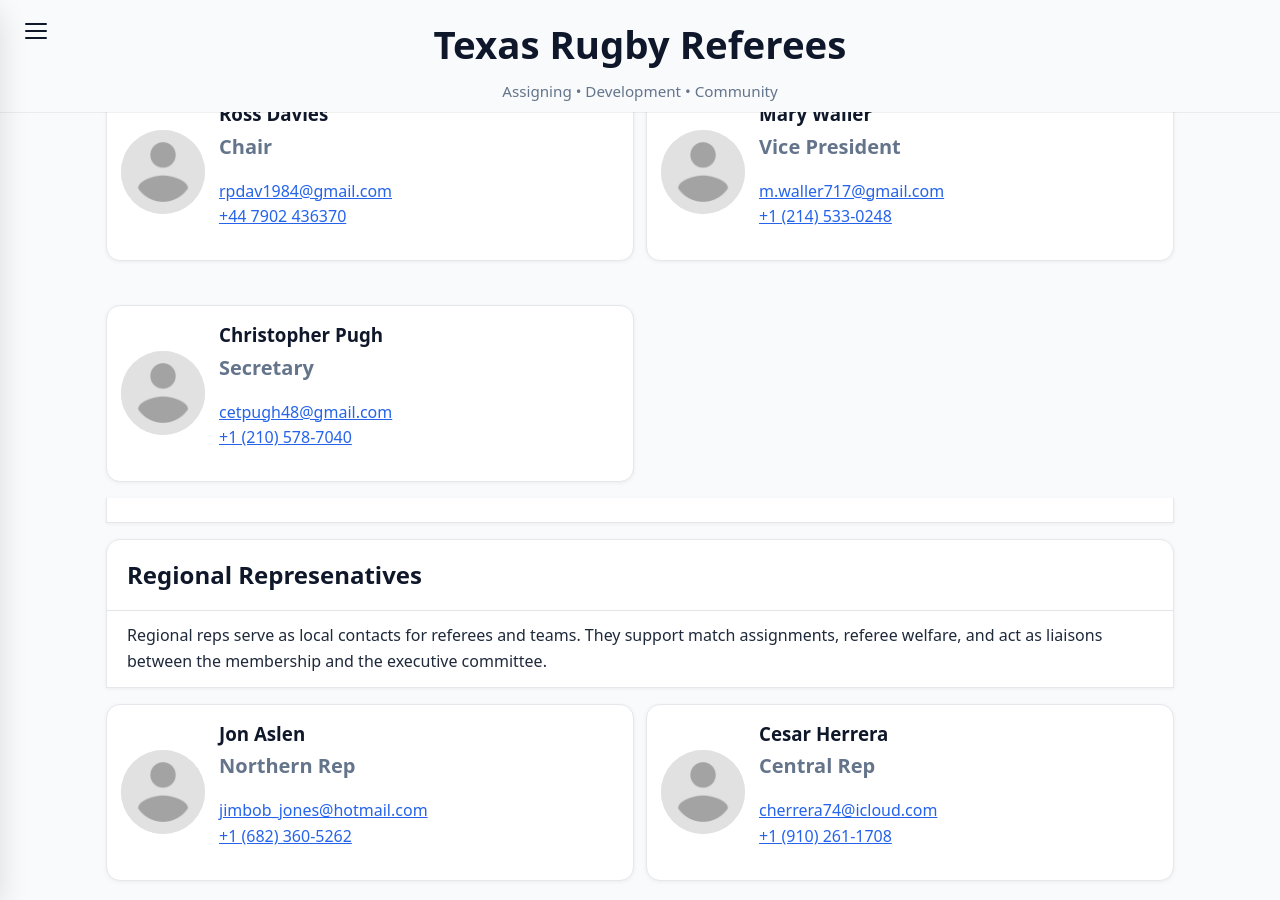
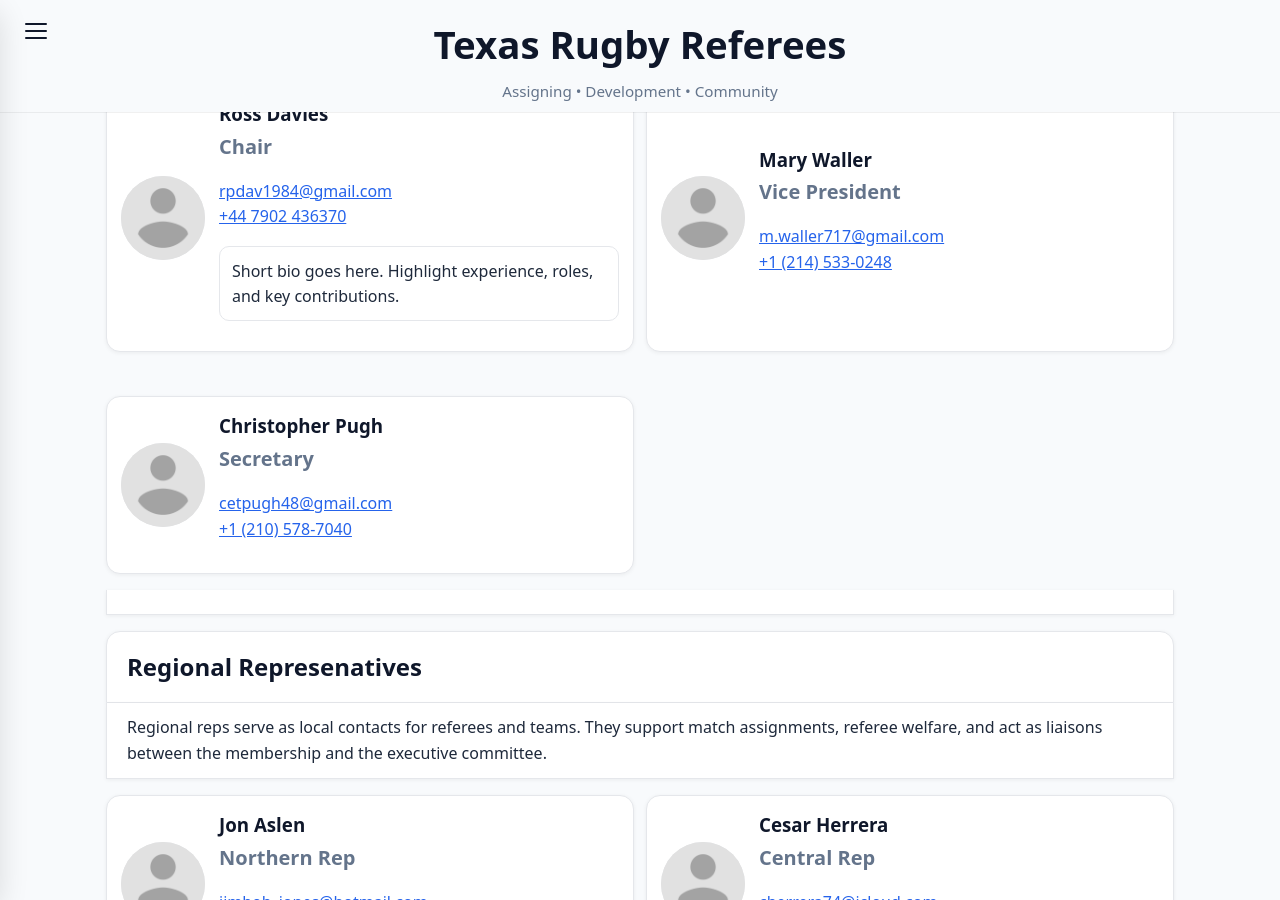
Before and after one commit to JustinXHale/TexasRugbyReferees, a Jekyll site: the page built from about/leadership.md, in a window 1280 px wide and 900 px high, scrolled down 360 px. Built offline with Jekyll 4.4.1, drawn with Linux system fonts in a browser that asks for light colours.

Commit message:
Update leadership.md

```diff
--- a/about/leadership.md
+++ b/about/leadership.md
@@ -26,6 +26,9 @@ Our leadership team ensures referees are supported both on and off the field, he
         <a href="mailto:rpdav1984@gmail.com">rpdav1984@gmail.com</a><br>
         <a href="tel:+44 7902 436370">+44 7902 436370</a>
       </p>
+<p class="leader-bio-text">
+  Short bio goes here. Highlight experience, roles, and key contributions.
+</p>
     </div>
   </div>
 
```
